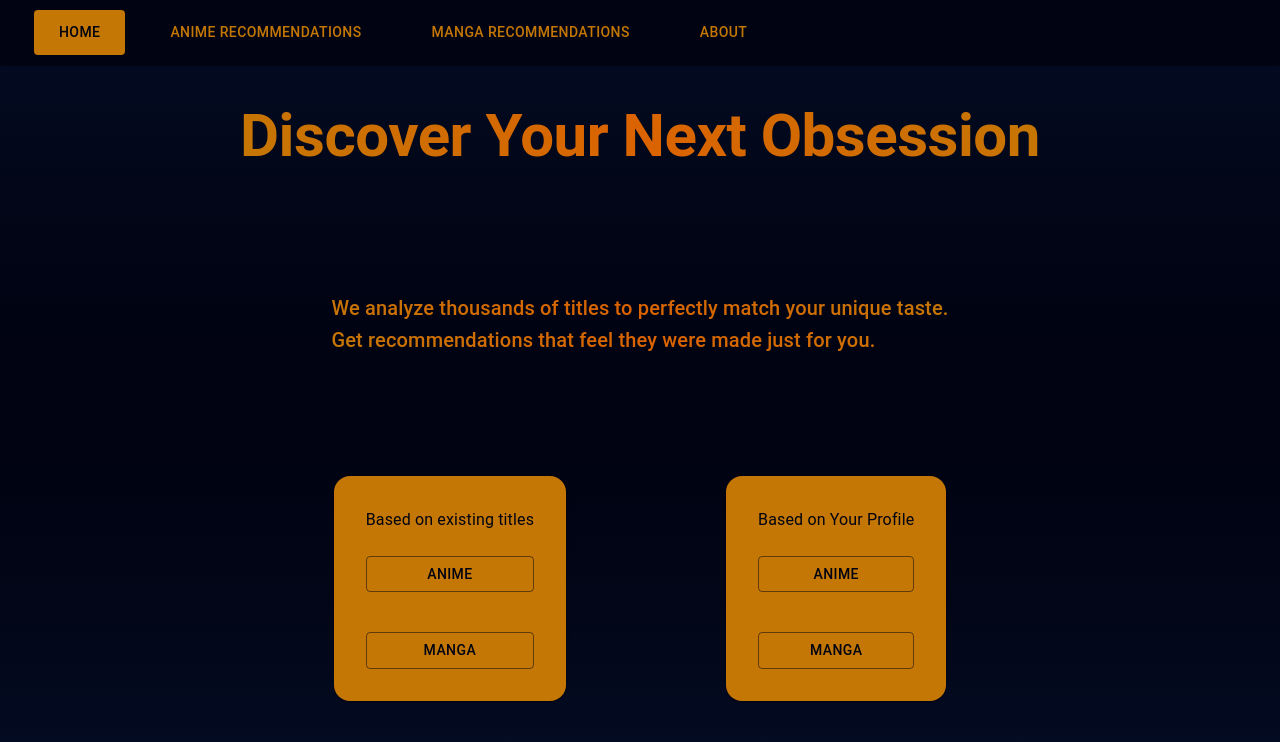
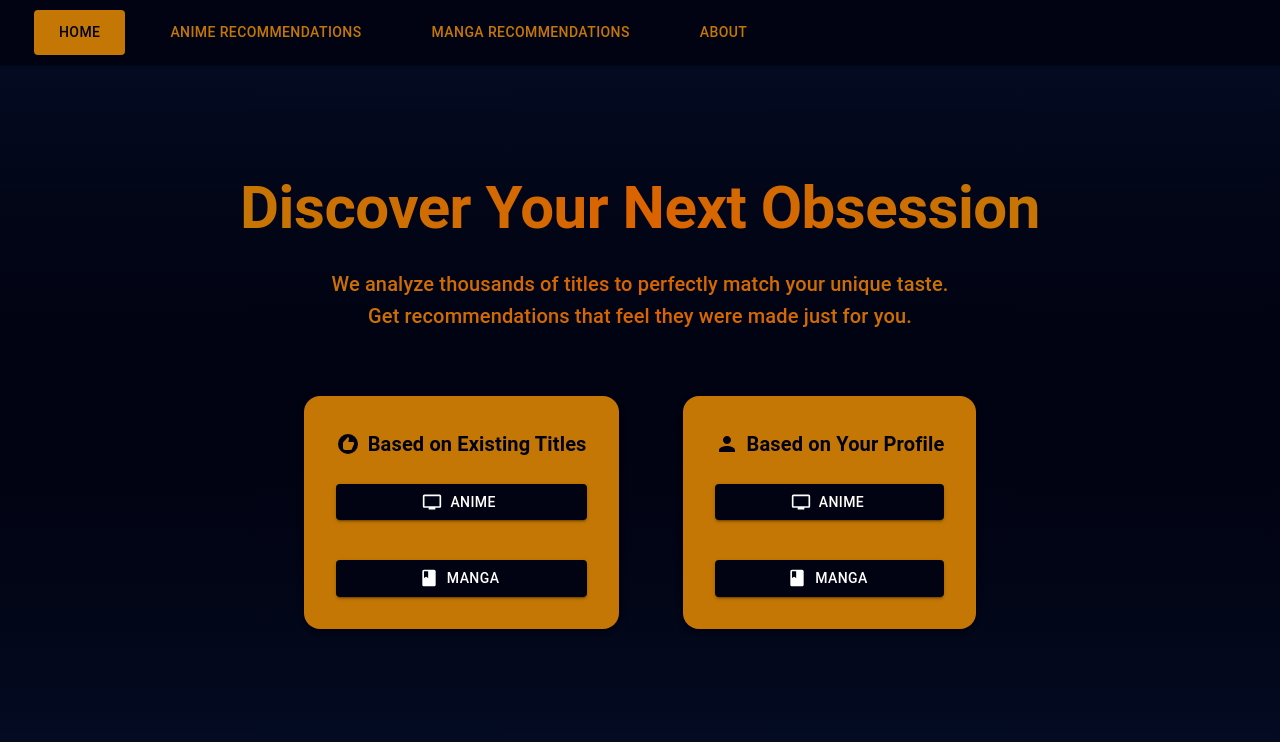
Before and after one commit to Fran123445/MitsukiFrontend, a React (Vite) app: page / in a window 1280 px wide. Shown: the top 742 px of the page. Built offline with nearby package versions, Linux system fonts and the light colour scheme.

Commit message:
Modifies button styling, adding icons

```diff
--- a/src/page/Home.jsx
+++ b/src/page/Home.jsx
@@ -1,5 +1,8 @@
 import { Box, Button, Typography, Stack, useTheme, Paper } from "@mui/material";
-
+import RecommendIcon from '@mui/icons-material/Recommend';
+import PersonIcon from '@mui/icons-material/Person';
+import TvIcon from '@mui/icons-material/Tv';
+import BookIcon from '@mui/icons-material/Book';
 import "../App.css"
 import GradientText from "../components/styledComponentes/GradientText";
 
@@ -21,21 +24,36 @@ function Home() {
         }
     }
 
+    const buttonStyle = {
+        padding: "12px 24px",
+        borderRadius: 8,
+        fontSize: "1rem",
+        fontWeight: 500,
+        "&:hover": {
+            backgroundColor: theme.palette.primary.main,
+            color: "#fff",
+            transform: "scale(1.05)"
+        }
+    };
+
     return(
         <Box
             sx={{
-                height: "100%",
+                minHeight: "100vh",
                 display: 'flex',
                 flexDirection: "column",
                 justifyContent: 'center',
                 alignItems: 'center',
+                py: { xs: 6, sm: 8 },
             }}
-            gap={15}
+            gap={{ xs: 4, sm: 8 }}
         >
+            <Box textAlign="center">
                 <GradientText
                     variant="h2"
                     fontWeight="bold"
                     colors={[theme.palette.secondary.main, theme.palette.accentOrange, theme.palette.secondary.main]}
+                    sx={{ mb: { xs: 2, sm: 3 } }}
                 >
                     Discover Your Next Obsession
                 </GradientText>
@@ -43,36 +61,88 @@ function Home() {
                 <GradientText
                     variant="h6"
                     colors={[theme.palette.secondary.main, theme.palette.accentOrange, theme.palette.secondary.main]}
+                    sx={{ maxWidth: "800px", mx: "auto", lineHeight: 1.6, px: 2 }}
                 >
                     We analyze thousands of titles to perfectly match your unique taste.
                     <br />
                     Get recommendations that feel they were made just for you.
                 </GradientText>
+            </Box>
 
             <Box
                 sx={{
                     display: "flex",
                     justifySelf: "center",
                 }}
-                gap={20}
+                gap={{ xs: 4, md: 8 }}
             >
                 <Paper
                     sx={paperStyling}
+                    elevation={3}
                 >
-                    <Typography color="primary" align="center">Based on existing titles</Typography>
+
+                    <Stack direction="row" alignItems="center" justifyContent="center" spacing={1}>
+                        <RecommendIcon color="primary" />
+                        <Typography
+                            color="primary"
+                            align="center"
+                            variant="h6"
+                            sx={{ fontWeight: 600, mb: 2 }}
+                        >
+                            Based on Existing Titles
+                        </Typography>
+                    </Stack>
+
                     <Stack spacing={5} justifyContent="center">
-                        <Button variant="outlined" color="primary">Anime</Button>
-                        <Button variant="outlined" color="primary">Manga</Button>
+                        <Button
+                            variant="contained"
+                            color="primary"
+                            startIcon={<TvIcon />}
+                        >
+                            Anime
+                        </Button>
+                        <Button
+                            variant="contained"
+                            color="primary"
+                            startIcon={<BookIcon />}
+                        >
+                            Manga
+                        </Button>
                     </Stack>
                 </Paper>
 
                 <Paper
                     sx={paperStyling}
+                    elevation={3}
                 >
-                    <Typography color="primary" align="center">Based on Your Profile</Typography>
+                    <Stack direction="row" alignItems="center" justifyContent="center" spacing={1}>
+                        <PersonIcon color="primary" />
+                        <Typography
+                            color="primary"
+                            align="center"
+                            variant="h6"
+                            sx={{ fontWeight: 600, mb: 2 }}
+                        >
+                            Based on Your Profile
+                        </Typography>
+                    </Stack>
                     <Stack spacing={5} justifyContent="center">
-                        <Button variant="outlined" color="primary">Anime</Button>
-                        <Button variant="outlined" color="primary">Manga</Button>
+                    <Stack spacing={5} justifyContent="center">
+                        <Button
+                            variant="contained"
+                            color="primary"
+                            startIcon={<TvIcon />}
+                        >
+                            Anime
+                        </Button>
+                        <Button
+                            variant="contained"
+                            color="primary"
+                            startIcon={<BookIcon />}
+                        >
+                            Manga
+                        </Button>
+                    </Stack>
                     </Stack>
                 </Paper>
             </Box>
```
Lines whose indentation alone changed are shown as unchanged.
